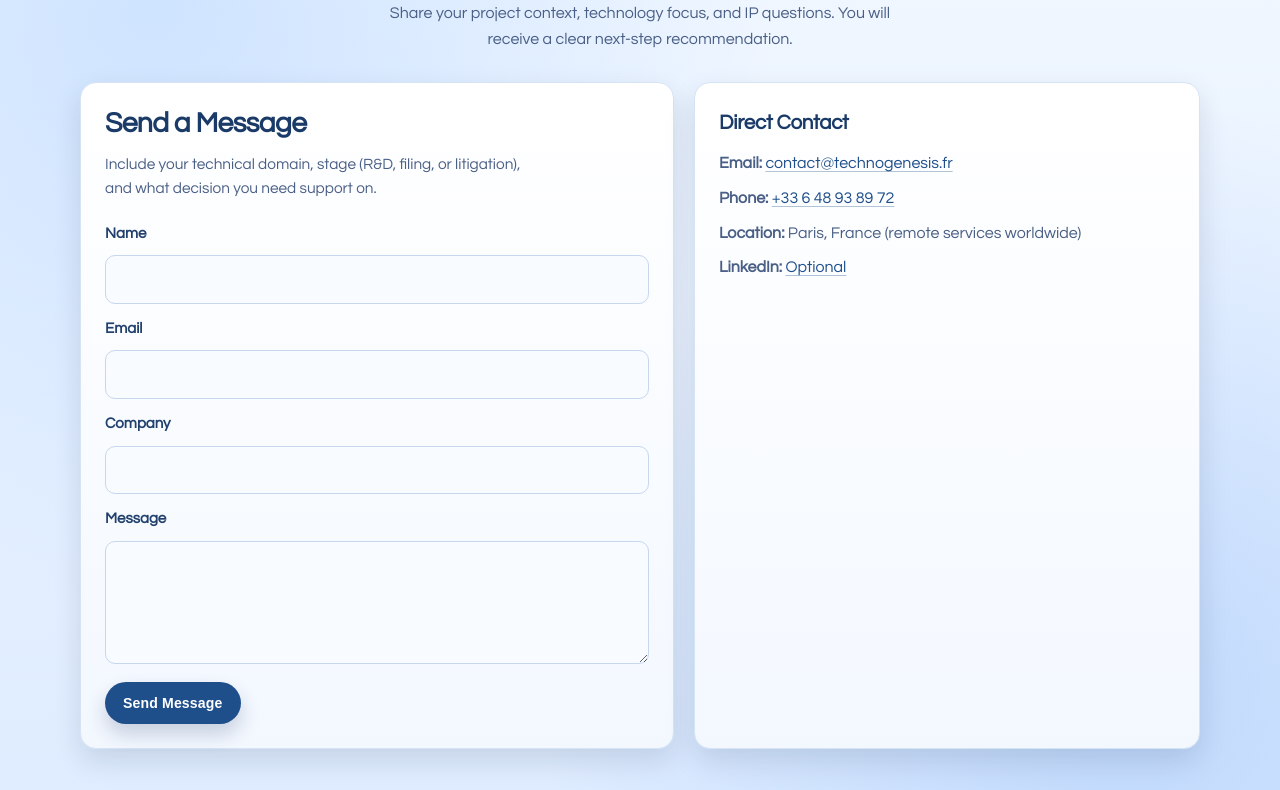
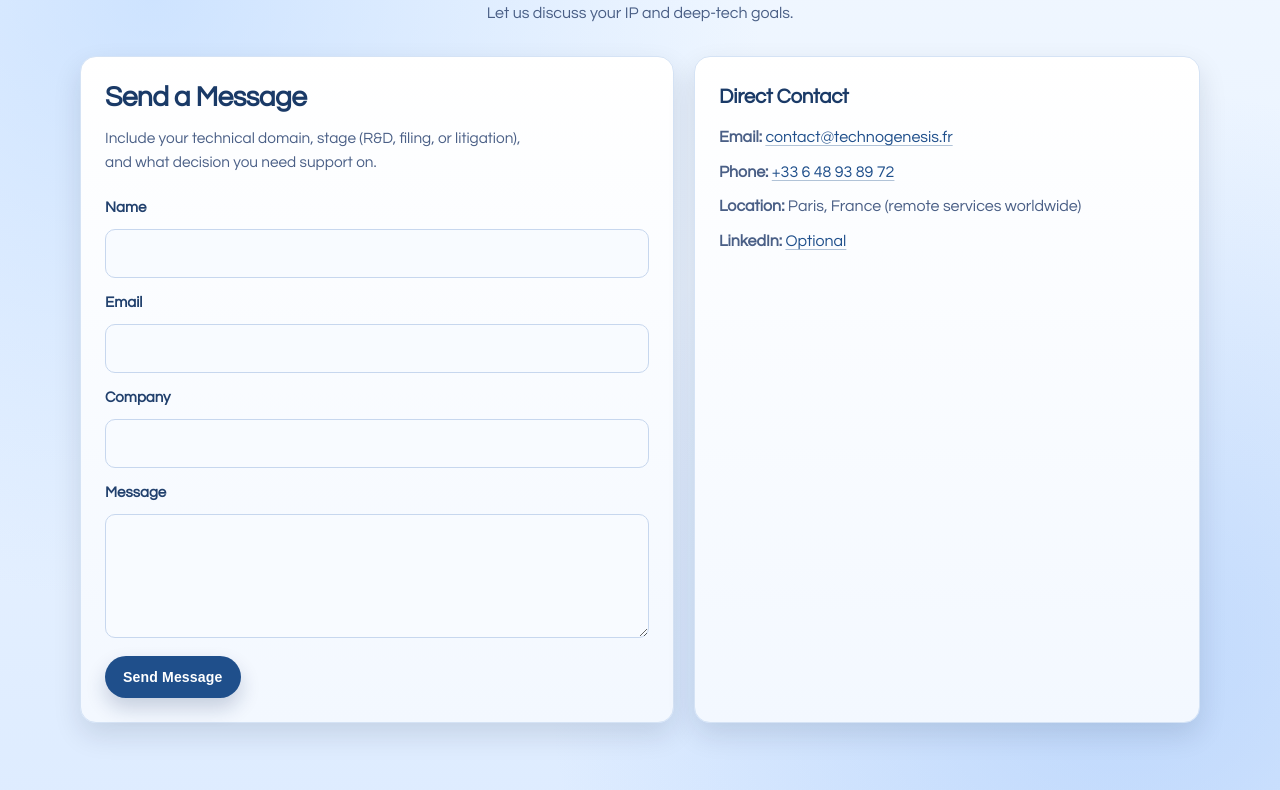
Before and after one commit to tiawilliam1/11ty-decap-practice, an Eleventy site: page src/contact.njk in a window 1280 px wide. Shown: the part 235-1025 px from the top of the page. Built offline with nearby package versions, Linux system fonts and the light colour scheme; Eleventy itself is replaced by a stand-in of ours; files that its build step writes are made by us from their sources.

Commit message:
Refine contact page intro copy

```diff
--- a/src/contact.njk
+++ b/src/contact.njk
@@ -10,7 +10,7 @@ home_theme: alt
     <header class="contact-head">
       <h1>Contact</h1>
       <p>
-        Share your project context, technology focus, and IP questions. You will receive a clear next-step recommendation.
+       Let us discuss your IP and deep-tech goals.
       </p>
     </header>
 
```
